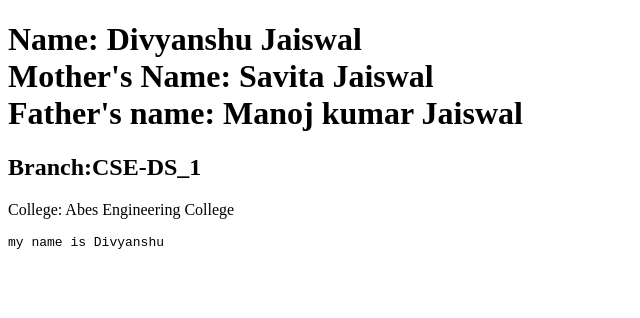
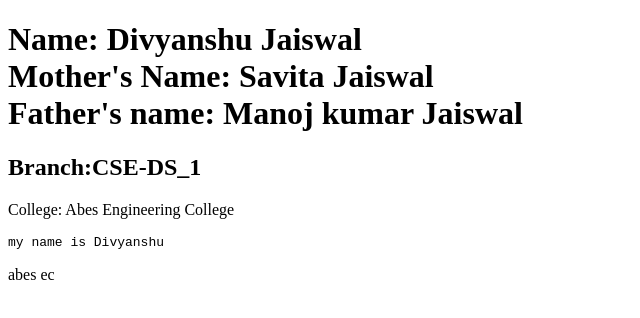
Before and after one commit to cseds-0208/CSEDS1, a plain HTML site: page index.html in a window 1280 px wide. Shown: the full height of the page, 0-640 px from the left. Drawn offline with Linux system fonts and the light colour scheme.

Commit message:
modified:   index.html

```diff
--- a/index.html
+++ b/index.html
@@ -12,5 +12,6 @@
         <h2>Branch:CSE-DS_1</h2>
         <p>College: Abes Engineering College</p>
         <pre>my name is Divyanshu</pre>
+        <p>abes ec</p>
 </body>
 </html>
```
